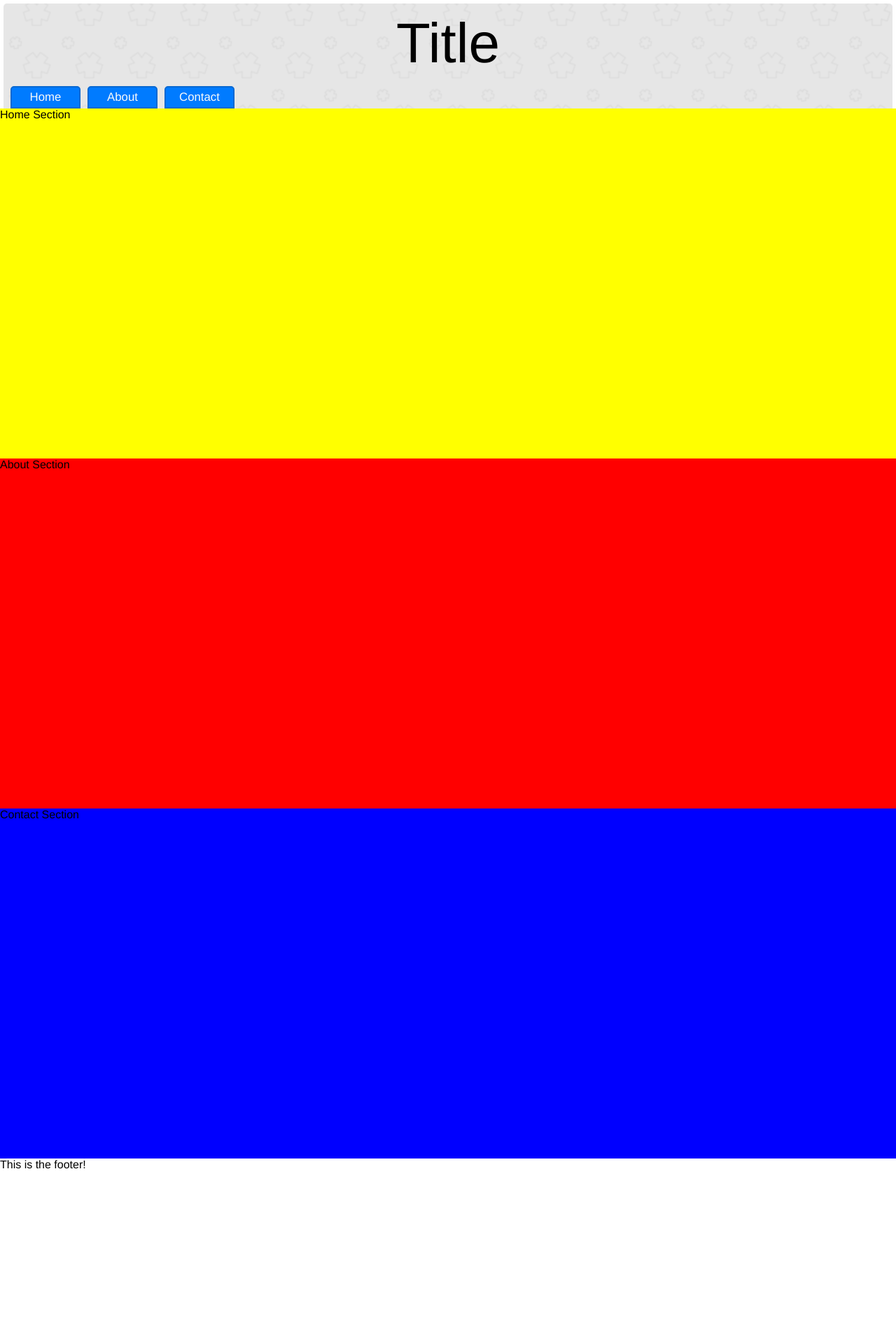
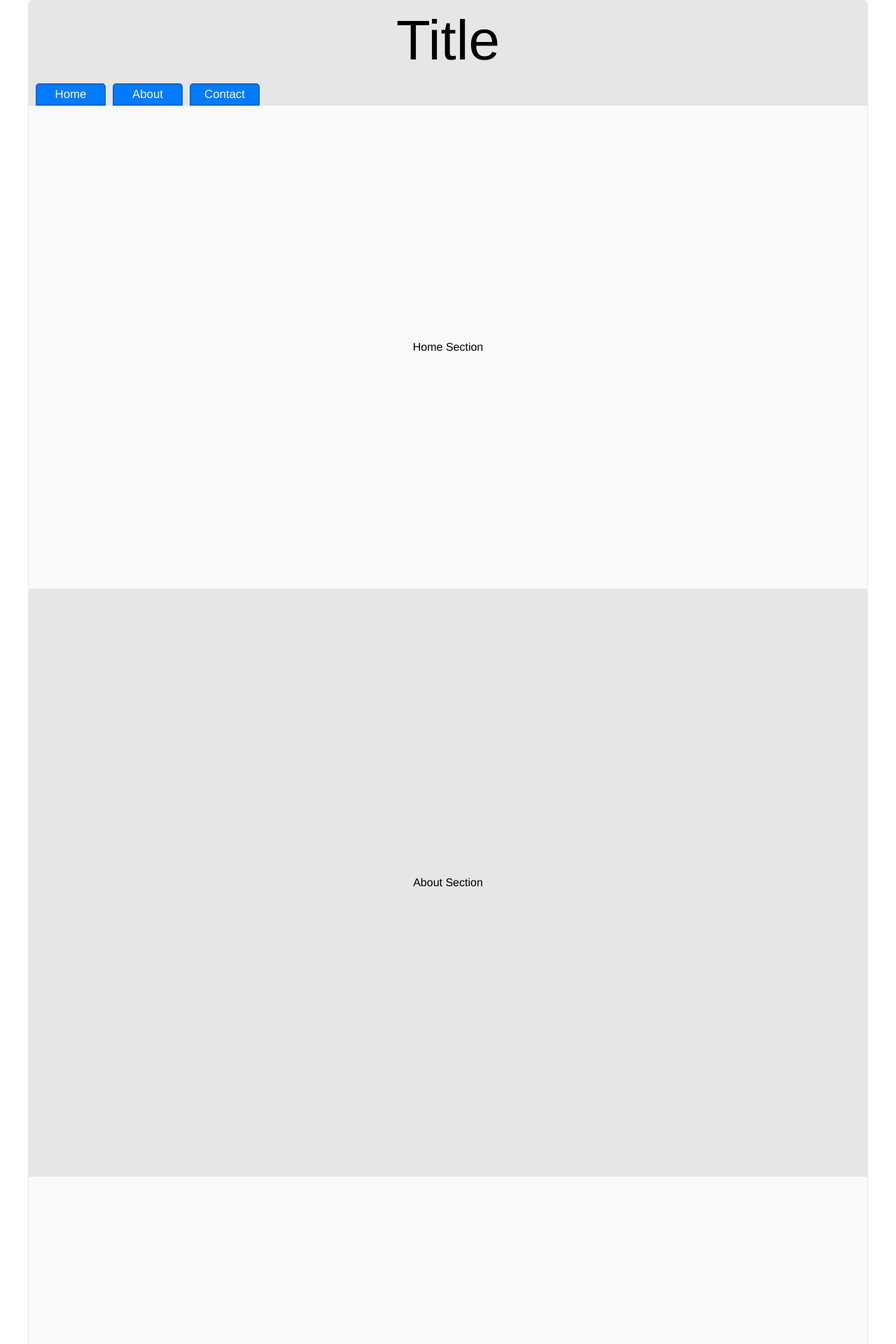
Before and after one commit to wchrapcynski/wc-component-component-library, a React (Create React App) app: page / in a window 1280 px wide. Shown: the top 1920 px of the page at 70% size. Before the commit the page ends 1673 px from the top, so only its background shows below. Built offline with nearby package versions, Linux system fonts and the light colour scheme.

Commit message:
Basic single page portfolio style website is set up for demo

```diff
--- a/public/index.html
+++ b/public/index.html
@@ -26,7 +26,7 @@
     -->
     <title>React App</title>
   </head>
-  <body>
+  <body id="Home">
     <noscript>You need to enable JavaScript to run this app.</noscript>
     <div id="root"></div>
     <!--
--- a/src/App.css
+++ /dev/null
@@ -1,14 +0,0 @@
-.Home {
-  height: 500px;
-  background-color: yellow;
-}
-
-.About {
-  height: 500px;
-  background-color: red;
-}
-
-.Contact {
-  height: 500px;
-  background-color: blue;
-}
--- a/src/App.js
+++ b/src/App.js
@@ -1,7 +1,8 @@
 import React from "react";
-import "./App.css";
+import "./App.scss";
+import "./styles/common.scss"
 import Header from "./components/header/header";
-import Footer from "./components/footer/footer"
+import Footer from "./components/footer/footer";
 
 function App() {
   const websiteData = require("./data/data.json");
@@ -10,27 +11,32 @@
   let navbarTabs = [];
 
   function navbarOnClickHandle(event) {
-    // This code changes color of button to follow which is active
-    navbarTabs = document.getElementsByClassName("navbarTab");
-    for (let i = 0; i < navbarTabs.length; i++) {
-      navbarTabs[i].classList.remove("secondary-tab");
-      navbarTabs[i].classList.add("primary-tab");
-    }
-    event.target.classList.remove("primary-tab");
-    event.target.classList.add("secondary-tab");
+
   }
 
   return (
-    <div className="App">
+    <div className="App radius5">
+      <div className="top">
         <Header
           navbarItems={navbarItems}
           onClickHandle={navbarOnClickHandle}
           title="Title"
         />
-      <div className="Home" id="Home">Home Section</div>
-      <div className="About" id="About">About Section</div>
-      <div className="Contact" id="Contact">Contact Section</div>
+      </div>
+      <div className="middle">
+        <div className="Home">
+          Home Section
+        </div>
+        <div className="About" id="About">
+          About Section
+        </div>
+        <div className="Contact" id="Contact">
+          Contact Section
+        </div>
+      </div>
+      <div className="bottom">
         <Footer />
+      </div>
     </div>
   );
 }
--- /dev/null
+++ b/src/App.scss
@@ -0,0 +1,34 @@
+@import "./styles/common.scss";
+
+.App {
+  box-sizing: border-box;
+  margin: 0 40px;
+  border: 1px solid $white-2;
+
+  .Home {
+    height: calc(100vh - 150px);
+    padding: 20px;
+    background-color: $white-1;
+    display: flex;
+    justify-content: center;
+    align-items: center;
+}
+
+  .About {
+    height: 100vh;
+    padding: 20px;
+    background-color: $white-2;
+    display: flex;
+    justify-content: center;
+    align-items: center;
+  }
+
+  .Contact {
+    height: 100vh;
+    padding: 20px;
+    background-color: $white-1;
+    display: flex;
+    justify-content: center;
+    align-items: center;
+  }
+}
--- a/src/components/footer/footer.js
+++ b/src/components/footer/footer.js
@@ -1,7 +1,8 @@
 import React from "react";
+import './footer.scss'
 
 function Footer() {
-  return <div>This is the footer!</div>;
+  return <div className="footer radius5-bottom">This is the footer!</div>;
 }
 
 export default Footer;
--- a/src/components/footer/footer.scss
+++ b/src/components/footer/footer.scss
@@ -0,0 +1,7 @@
+@import "./../../styles/common.scss";
+
+.footer {
+  text-align: center;
+  padding: 10px 0;
+  background-color: $white-2;
+}
--- a/src/components/header/header.js
+++ b/src/components/header/header.js
@@ -5,12 +5,8 @@
 function Header(props) {
   const navbarDisplay = props.navbarItems.map((items, key) => {
     return (
-      <a href={`#${items}`}>
-        <Button
-          key={key}
-          type="primary-tab"
-          navbar
-          onClickHandle={props.onClickHandle}>
+      <a href={`#${items}`} key={key}>
+        <Button type="primary-tab" navbar onClickHandle={props.onClickHandle}>
           {items}
         </Button>
       </a>
--- a/src/components/header/header.scss
+++ b/src/components/header/header.scss
@@ -2,15 +2,11 @@
 
 .header {
   height: 150px;
-  margin: 5px 5px 0 5px;
-  padding: 0 10px 0 10px;
+  width: 100%;
   display: flex;
   flex-direction: column;
   justify-content: flex-end;
   background-color: $white-2;
-  background-image: url("../../images/header-background.svg");
-  background-size: 75px 75px;
-  background-position: center;
 
   .title {
     text-align: center;
@@ -20,6 +16,7 @@
 
   .navbar {
     display: flex;
+    padding: 0 10px;
     button {
       margin-right: 10px;
     }
--- a/src/styles/common.scss
+++ b/src/styles/common.scss
@@ -114,6 +114,14 @@
   -o-border-radius: 5px 5px 0 0;
 }
 
+.radius5-bottom {
+  border-radius: 0 0 5px 5px;
+  -webkit-border-radius: 0 0 5px 5px;
+  -moz-border-radius: 0 0 5px 5px;
+  -ms-border-radius: 0 0 5px 5px;
+  -o-border-radius: 0 0 5px 5px;
+}
+
 .radius15 {
   border-radius: 15px;
   -webkit-border-radius: 15px;
```
Lines whose indentation alone changed are shown as unchanged.
